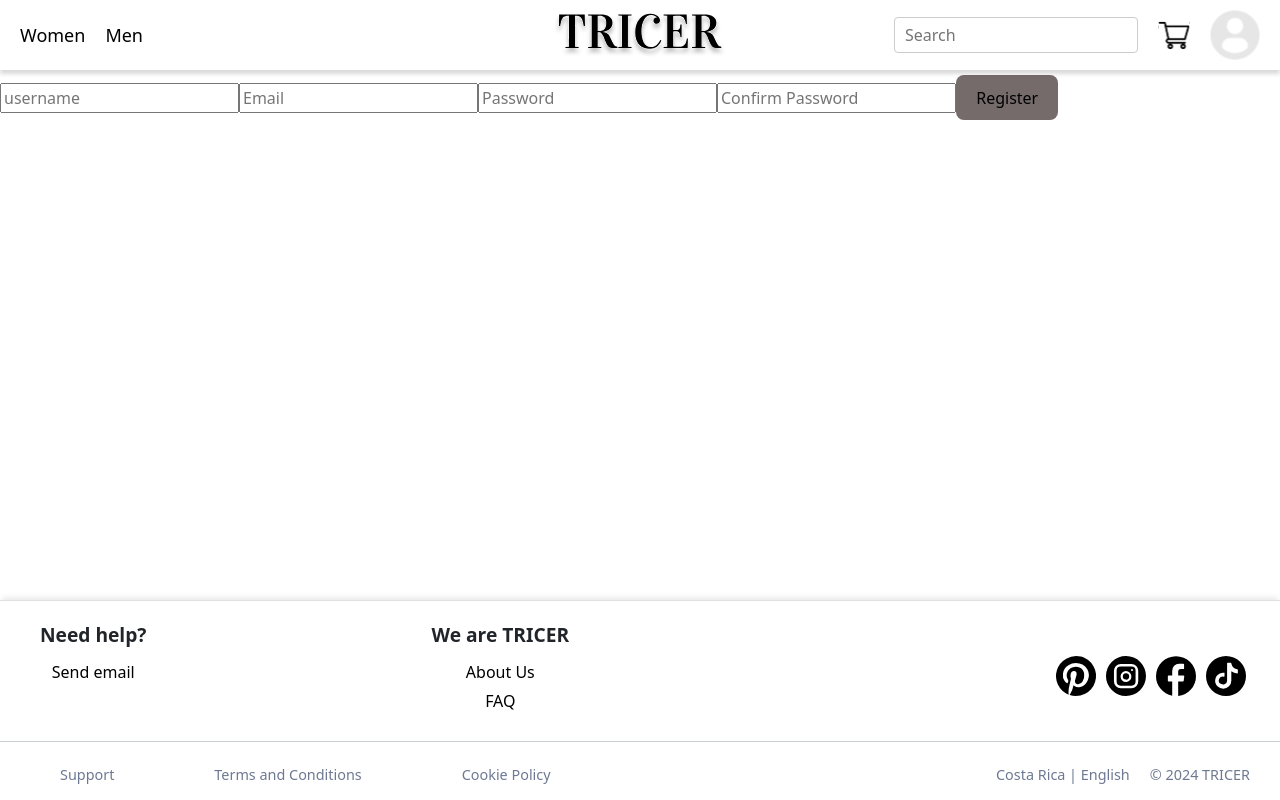
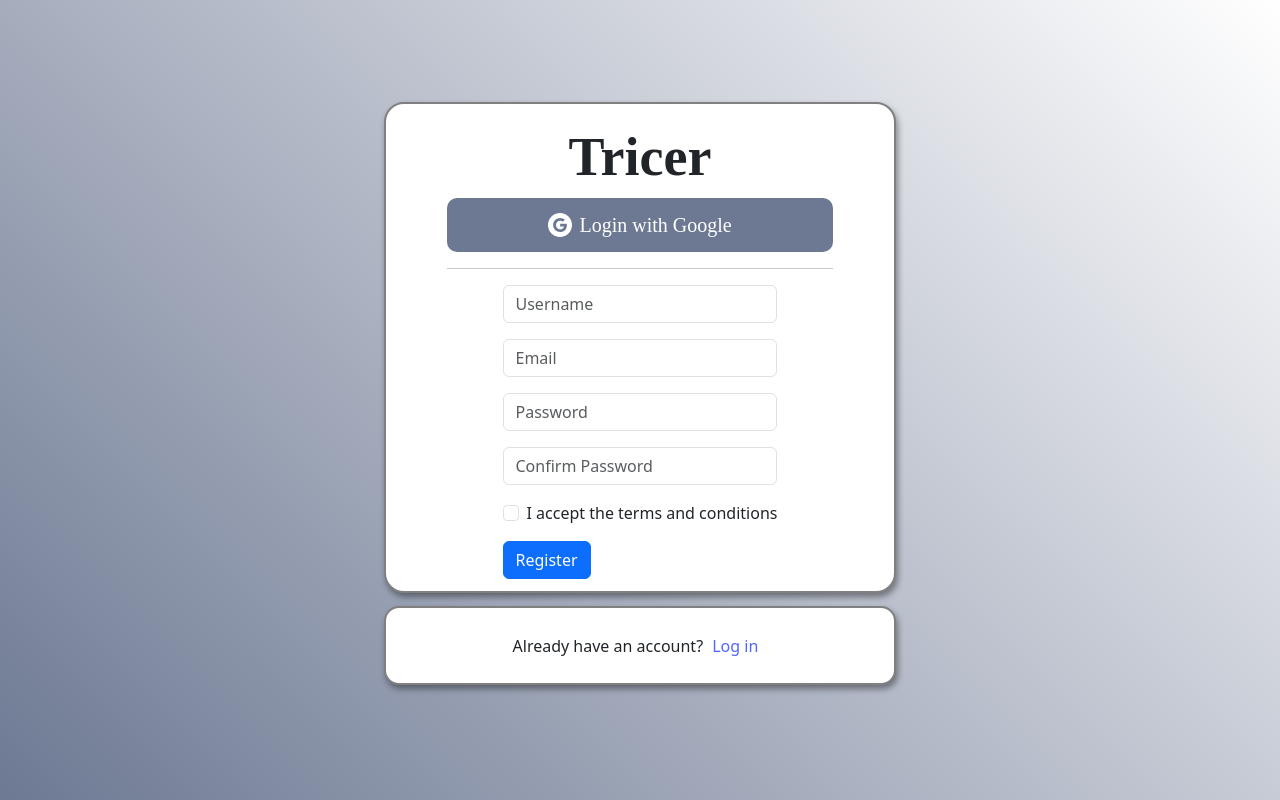
Before and after one commit to JGeanca/Tricer, a React (Vite) app in the folder projects/project-01/: page /register in a window 1280 px wide. Built offline with nearby package versions, Linux system fonts and the light colour scheme.

Commit message:
Adding the register page and beginning with the style and functionality

```diff
--- /dev/null
+++ b/projects/project-01/src/components/RegistryForm.jsx
@@ -0,0 +1,88 @@
+
+import { useState } from 'react'
+import { useAuth } from '../hooks/useAuth'
+
+import Button from 'react-bootstrap/Button'
+import Form from 'react-bootstrap/Form'
+
+import '../css/registryForm.css'
+
+export function RegistryForm() {
+    const [email, setEmail] = useState('')
+    const [user, setUser] = useState('')
+    const [password, setPassword] = useState('')
+    const [confirmPassword, setConfirmPassword] = useState('')
+    const [acceptPolitics, setAcceptPolitics] = useState(false)
+    const { register, isLoading, error } = useAuth()
+
+    const handleSubmit = async (e) => {
+        e.preventDefault()
+        register({ username, email, password })
+    }
+
+    return (
+        <Form className="registry-form" onSubmit={handleSubmit}>
+            {error && <div>{error.message} </div>}
+            {error?.errors && (error.errors.map((error, index) => <div key={index}>{error.message}</div>))}
+
+            <Form.Group className="mb-3" controlId="formBasicUsername">
+                <Form.Control
+                    className="username-form"
+                    onChange={(e) => setUser(e.target.value)}
+                    type="text"
+                    value={user}
+                    placeholder="Username"
+                    required
+                />
+            </Form.Group>
+
+            <Form.Group className="mb-3" controlId="formBasicEmail">
+                <Form.Control
+                    className="email-form"
+                    onChange={(e) => setEmail(e.target.value)}
+                    type="email"
+                    value={email}
+                    placeholder="Email"
+                    required
+                />
+            </Form.Group>
+
+            <Form.Group className="mb-3" controlId="formBasicPassword">
+                <Form.Control
+                    className="password-form"
+                    onChange={(e) => setPassword(e.target.value)}
+                    type="password"
+                    value={password}
+                    placeholder="Password"
+                    required
+                />
+            </Form.Group>
+
+            <Form.Group className="mb-3" controlId="formConfirmPassword">
+                <Form.Control
+                    className="confirm-password-form"
+                    onChange={(e) => setConfirmPassword(e.target.value)}
+                    type="password"
+                    value={confirmPassword}
+                    placeholder="Confirm Password"
+                    required
+                />
+            </Form.Group>
+
+            <Form.Group className="mb-3" controlId="formAcceptPolitics">
+                <Form.Check
+                    className="accept-politics-checkbox"
+                    onChange={(e) => setAcceptPolitics(e.target.checked)}
+                    type="checkbox"
+                    checked={acceptPolitics}
+                    label="I accept the terms and conditions"
+                    required
+                />
+            </Form.Group>
+
+            <Button type="submit" className="register-button-form" disabled={isLoading}>
+                {isLoading ? 'Loading...' : 'Register'}
+            </Button>
+        </Form>
+    )
+}
--- a/projects/project-01/src/css/loginForm.css
+++ b/projects/project-01/src/css/loginForm.css
@@ -19,15 +19,15 @@
 }
 
 .login-button-form {
-    width: 100%;
-    padding: 2.5%;
-    font-family: Elephant;
-    font-size: clamp(10px, 2.5vw, 20px);
-    background-color: #6D7993;
-    border: none;
-    border-radius: 10px;
+    width: 100% !important;
+    padding: 2.5% !important;
+    font-family: Elephant !important;
+    font-size: clamp(10px, 2.5vw, 20px) !important;
+    background-color: #6D7993 !important;
+    border: none !important;
+    border-radius: 10px !important;
 }
 
 .login-button-form:hover {
-    background-color: #5465FF;
+    background-color: #5465FF !important;
 }
--- a/projects/project-01/src/css/loginPage.css
+++ b/projects/project-01/src/css/loginPage.css
@@ -73,7 +73,6 @@
     width: 80%;
 }
 
-
 .register-section {
     padding: 3.5%;
     display: flex;
@@ -85,7 +84,7 @@
     align-items: center;
     margin: 1%;
     flex-direction: row;
-    font-size: clamp(14px, 2vw, 18px);
+    font-size: clamp(10px, 1.5vw, 18px);
     color: #6D7993;
     background-color: white;
 }
@@ -107,7 +106,7 @@
     text-decoration: none;
     margin: 1.5%;
     padding: 1%;
-    font-size: clamp(14px, 2vw, 18px);
+    font-size: clamp(12px, 1.5vw, 18px);
 }
 
 .forget-password {
@@ -115,7 +114,7 @@
     margin: 1.5%;
     text-decoration-line: none;
     padding: 1%;
-    font-size: clamp(12px, 2vw, 18px);
+    font-size: clamp(12px, 1.5vw, 18px);
 }
 
 .sign-up {
--- /dev/null
+++ b/projects/project-01/src/css/registryPage.css
@@ -0,0 +1,85 @@
+.register-page {
+    display: flex;
+    height: 100vh;
+    width: 100vw;
+    background: linear-gradient(45deg, #6D7993, #ffffff);
+    flex-direction: column;
+    align-items: center;
+    justify-content: center;
+}
+
+.registry-section {
+    min-width: 80%;
+    margin: 0%;
+    padding: 1%;
+    display: flex;
+    flex-direction: column;
+    align-items: center;
+    justify-content: center;
+    background-color: white;
+    border: 2px solid gray;
+    border-radius: 20px;
+    box-shadow: 2px 4px 6px rgba(0, 0, 0, 0.4);
+}
+
+.registry-title {
+    font-size: clamp(32px, 6vw, 54px);
+    font-weight: bold;
+    font-family: Elephant;
+}
+
+.registry-separator-line {
+    width: 80%;
+}
+
+.google-registry-link {
+    width: 80% !important;
+    padding: 2.5% !important;
+    font-family: Elephant !important;
+    font-size: clamp(10px, 2.5vw, 20px) !important;
+    background-color: #6D7993 !important;
+    border: none !important;
+    border-radius: 10px !important;
+    text-decoration: none;
+    color: white;
+    display: flex;
+    flex-direction: row;
+    align-items: center;
+    justify-content: center;
+}
+
+.google-registry-link:hover {
+    background-color: #5465FF !important;
+}
+
+.google-icon {
+    margin: 0% 2% 0% 0% !important;
+    transform: translateY(-2px);
+    align-items: center;
+    justify-content: center;
+}
+
+.registry-login-section {
+    min-width: 80%;
+    margin: 1%;
+    padding: 2%;
+    display: flex;
+    flex-direction: row;
+    align-items: center;
+    justify-content: center;
+    background-color: white;
+    border: 2px solid gray;
+    border-radius: 15px;
+    box-shadow: 2px 4px 6px rgba(0, 0, 0, 0.4);
+    font-size: clamp(12px, 3vw, 16px);
+}
+
+.log-in {
+    margin: 0% 2% 0% 2%;
+    color: #5465FF;
+    text-decoration: none;
+}
+
+.setting-complete {
+    min-width: 40% !important;
+}
--- a/projects/project-01/src/pages/Login.jsx
+++ b/projects/project-01/src/pages/Login.jsx
@@ -1,6 +1,6 @@
 import { Link } from 'react-router-dom'
-import HomeWomen from '../assets/imgs/home_women.svg'
-import HomeMen from '../assets/imgs/home_men.svg'
+import LoginWomen from '../assets/imgs/login_women.svg'
+import LoginMen from '../assets/imgs/login_men.svg'
 import { LoginForm } from '../components/LoginForm'
 import { GoogleIcon } from '../assets/Icons'
 import { useState, useEffect } from 'react'
@@ -31,8 +31,8 @@
             {
                 showDecoration && (
                     <div className="images-section">
-                        <img src={HomeWomen} alt="Women" className="upper-image" />
-                        <img src={HomeMen} alt="Men" className="lower-image" />
+                        <img src={LoginWomen} alt="Women" className="upper-image" />
+                        <img src={LoginMen} alt="Men" className="lower-image" />
                     </div>
                 )
             }
@@ -57,7 +57,7 @@
                 </div>
                 <div className="register-section">
                     Don't have an account?
-                    <Link to="/signup" className="sign-up">
+                    <Link to="/register" className="sign-up">
                         Sing up
                     </Link>
                 </div>
--- /dev/null
+++ b/projects/project-01/src/pages/RegisterPage.jsx
@@ -0,0 +1,50 @@
+
+import { Link } from 'react-router-dom'
+import { RegistryForm } from '../components/RegistryForm'
+import { GoogleIcon } from '../assets/Icons'
+import { useState, useEffect } from 'react'
+
+import '../css/registryPage.css'
+export default function RegisterPage() {
+
+    const [bigSetting, setBigSetting] = useState(true)
+
+    useEffect(() => {
+        const updateSizeSetting = () => {
+            if (window.innerWidth <= 1000) {
+                setBigSetting(false)
+            } else {
+                setBigSetting(true)
+            }
+        }
+
+        window.addEventListener('resize', updateSizeSetting)
+        updateSizeSetting()
+
+        return () => window.removeEventListener('resize', updateSizeSetting)
+    }, [])
+
+    return (
+        <div className="register-page">
+            <div className={`registry-section  ${bigSetting ? 'setting-complete' : ''}`}>
+                <div className="registry-title">
+                    Tricer
+                </div>
+                <Link to="/signin-google" className="google-registry-link">
+                    <div className="google-icon">
+                        <GoogleIcon width="24" height="24"/>
+                    </div>
+                    Login with Google
+                </Link>
+                <hr className="registry-separator-line" />
+                <RegistryForm />
+            </div>
+            <div className={`registry-login-section ${bigSetting ? 'setting-complete' : ''}`} >
+                Already have an account?
+                <Link to="/login" className="log-in">
+                    Log in
+                </Link>
+            </div>
+        </div>
+    )
+}
```
Also changed, not shown: projects/project-01/src/main.jsx (+14 -15 lines), projects/project-01/src/css/registryForm.css (added), 2 other files (tests, documents, lock files or other folders).
